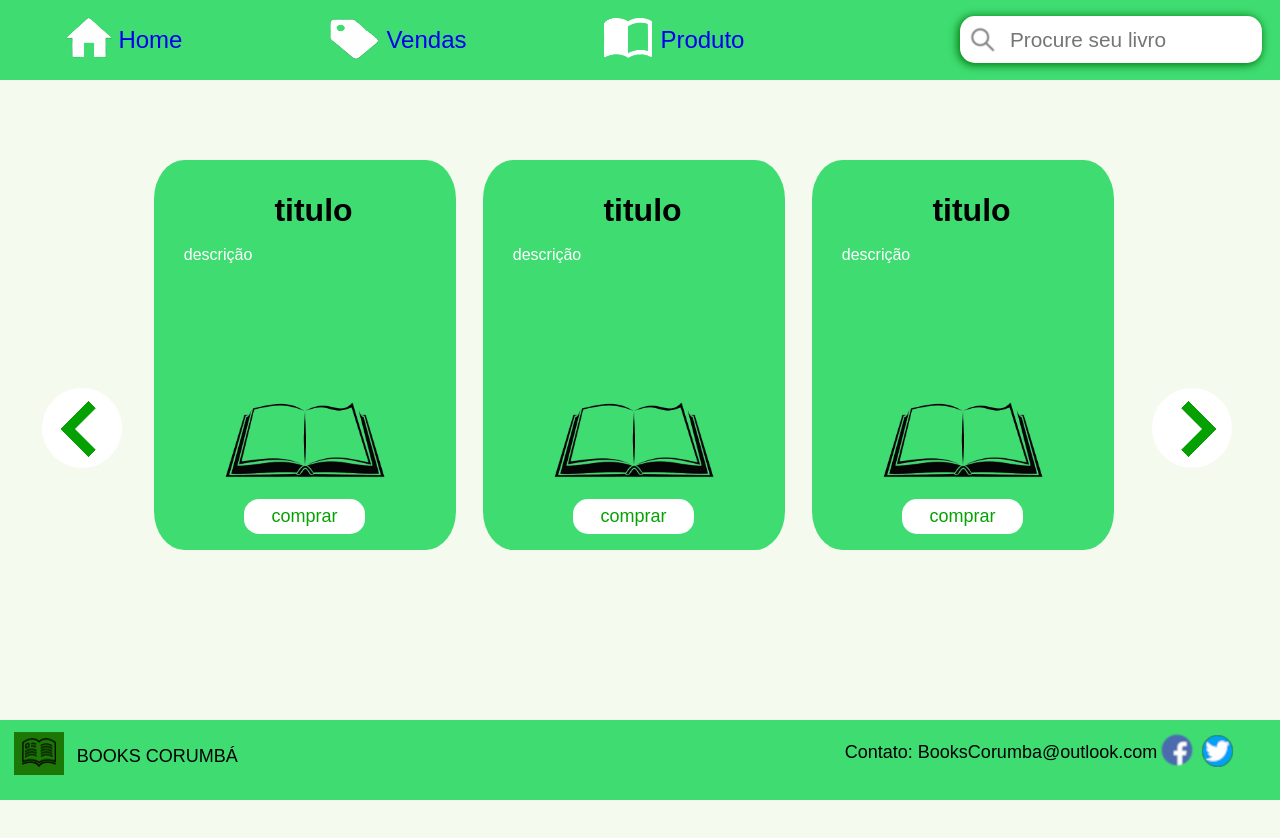
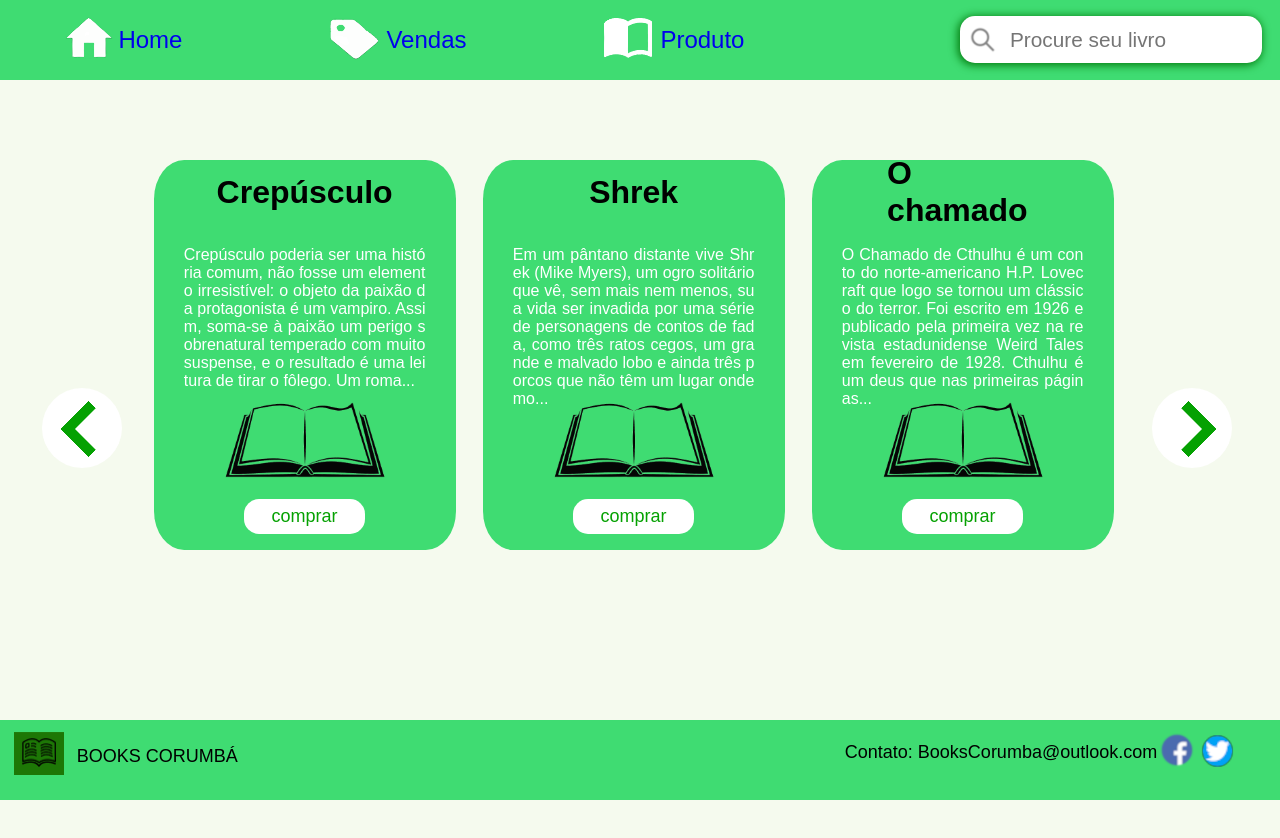
Before and after one commit to Higor335/BooksCorumba, a React (Vite) app in the folder vite-project/: page /Vendas in a window 1280 px wide. Built offline with nearby package versions, Linux system fonts and the light colour scheme.

Commit message:
feat: :sparkles: Adicionando json à tela vendas

```diff
--- /dev/null
+++ b/vite-project/src/Components/Livro/livro.tsx
@@ -0,0 +1,17 @@
+import { Link } from 'react-router-dom';
+import "../Styles/Vendas.scss"
+
+export default function livro({livro}:any){
+
+    return (
+
+            <div>
+                <h3>{livro.titulo.substr(0, 10)}</h3>
+                    <div className="texto">
+                        <p>{livro.descricao.substr(0, 260).concat("...")}</p>
+                    </div>
+            </div>
+
+    )
+
+}
--- a/vite-project/src/Components/Styles/Vendas.scss
+++ b/vite-project/src/Components/Styles/Vendas.scss
@@ -65,7 +65,8 @@
             h3{
                 position: absolute;
                 top: 0%;
-                left: 40%;
+                left: 50%;
+                transform: translate(-50%, -50%);
                 font-size: 2rem;
             }
             .texto{
--- a/vite-project/src/Components/Vendas/Vendas.tsx
+++ b/vite-project/src/Components/Vendas/Vendas.tsx
@@ -1,41 +1,54 @@
+import { useState } from "react";
 import { Link } from "react-router-dom";
 import FrameSI from "../FrameSI/FrameSI";
 import "../Styles/Vendas.scss"
+import livros from "../../livros.json"
+import Livro from "../Livro/livro";
 
 export default function Vendas(){
+    const [indice,setIndice] = useState(0);
+    const [indice2,setIndice2] = useState(1);
+    const [indice3,setIndice3] = useState(2);
+
+    function somar(){
+        if(indice3<5){
+            setIndice(indice+3)
+            setIndice2(indice2+3)
+            setIndice3(indice3+3)
+        }
+    }
+
+    function subtrair(){
+        if(indice>0){
+            setIndice(indice-3)
+            setIndice2(indice2-3)
+            setIndice3(indice3-3)
+        }
+    }
     return (
         <body>
             <div className="conteudo">
                     <div className="blocoLivros">
                         <div className="livro">
-                            <h3>titulo</h3>
-                            <div className="texto">
-                                <p>descrição</p>
-                            </div>
+                            <Livro livro={livros[indice]}/>
                             <img src="imagens/LivroLoja.png" alt="" />
                             <Link to={"/Produto"}><button>comprar</button></Link>
                         </div>
                         <div className="separador"/>
                         <div className="livro">
-                            <h3>titulo</h3>
-                            <div className="texto">
-                                <p>descrição</p>
-                            </div>
+                            <Livro livro={livros[indice2]}/>
                             <img src="imagens/LivroLoja.png" alt="" />
                             <Link to={"/Produto"}><button>comprar</button></Link>
                         </div>
                         <div className="separador"/>
                         <div className="livro">
-                            <h3>titulo</h3>
-                            <div className="texto">
-                                <p>descrição</p>
-                            </div>
+                            <Livro livro={livros[indice3]}/>
                             <img src="imagens/LivroLoja.png" alt="" />
                             <Link to={"/Produto"}><button>comprar</button></Link>
                         </div>
                     </div>
-                    <button className="esquerda"><div className="setaEsquerda"></div></button>
-                    <button className="direita"><div className="setaDireita"></div></button>
+                    <button className="esquerda" onClick={subtrair}><div className="setaEsquerda"></div></button>
+                    <button className="direita"  onClick={somar}><div className="setaDireita"></div></button>
             </div>
             <FrameSI/>
         </body>
```
